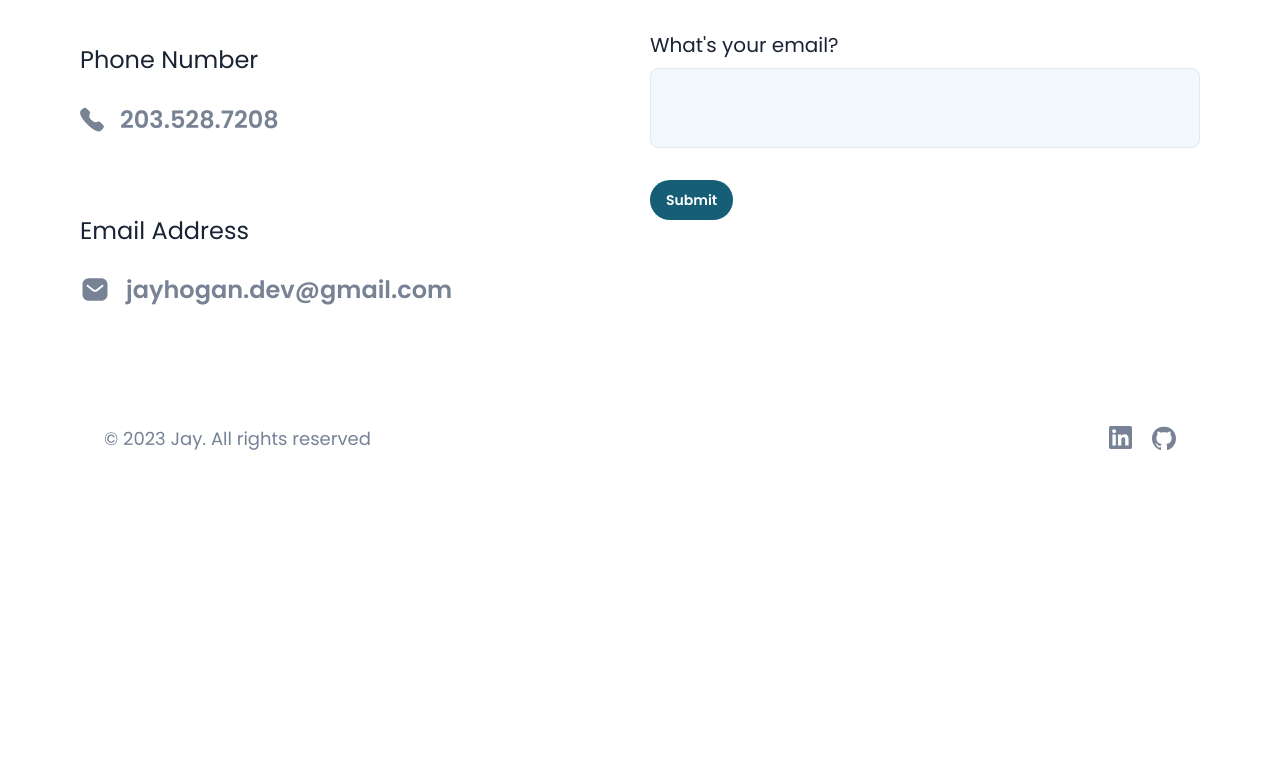
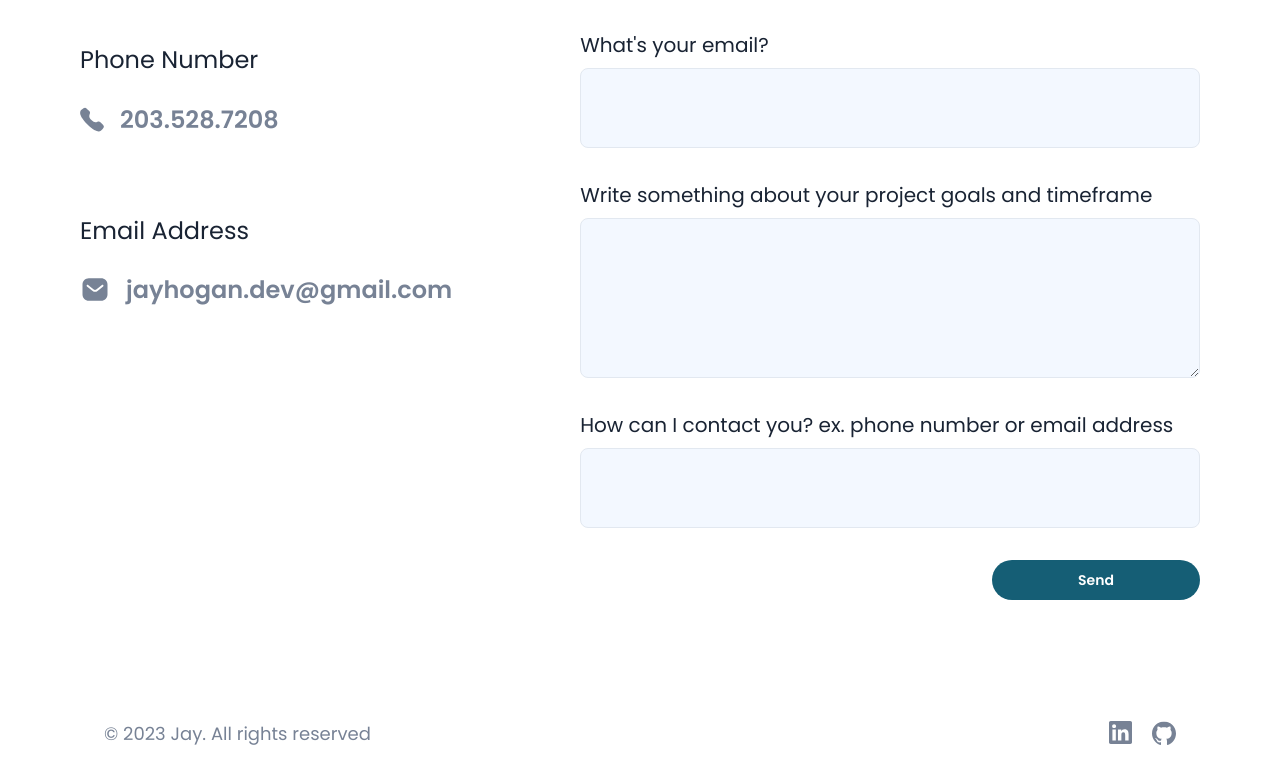
Before and after one commit to jayhogan-dev/portfolio, a Next.js app: page /contact in a window 1280 px wide. Shown: the part 565-1348 px from the top of the page. Before the commit the page ends 1083 px from the top, so only its background shows below. Built offline with nearby package versions, Linux system fonts and the light colour scheme.

Commit message:
textarea added

```diff
--- a/app/contact/page.tsx
+++ b/app/contact/page.tsx
@@ -23,6 +23,7 @@ import {
 } from "@/components/ui/form";
 import { Input } from "@/components/ui/input";
 import { Button } from "@/components/ui/button";
+import { Textarea } from "@/components/ui/textarea";
 
 const formSchema = z.object({
   name: z.string().min(2, {
@@ -30,6 +31,13 @@ const formSchema = z.object({
   }),
   email: z.string().email({
     message: "Must be a valid email address",
+  }),
+  project: z
+    .string()
+    .min(2)
+    .max(500, { message: "No more than 500 characters " }),
+  contact: z.string().min(2, {
+    message: "Name must be at least 2 characters",
   }),
 });
 
@@ -39,13 +47,12 @@ const ContactPage = () => {
     defaultValues: {
       name: "",
       email: "",
+      project: "",
+      contact: "",
     },
   });
 
-  // 2. Define a submit handler.
   function onSubmit(values: z.infer<typeof formSchema>) {
-    // Do something with the form values.
-    // ✅ This will be type-safe and validated.
     console.log(values);
   }
   return (
@@ -62,8 +69,8 @@ const ContactPage = () => {
         </section>
       </DarkContainer>
       <LightContainer>
-        <section className="flex flex-col-reverse py-12 gap-5 md:py-[72px] md:flex-row">
-          <aside className="w-full flex flex-col gap-9 md:gap-20">
+        <section className="flex flex-col-reverse py-12 gap-x-32 gap-y-20 md:py-[72px] md:flex-row">
+          <aside className="w-full md:w-1/3 flex flex-col gap-9 md:gap-20">
             <div className="flex flex-col gap-2 md:gap-7">
               <h2 className="text-paragraph-regular md:text-base-regular text-primary-black-300 dark:text-white">
                 My Socials
@@ -107,7 +114,7 @@ const ContactPage = () => {
               </div>
             </div>
           </aside>
-          <article className="w-full flex flex-col gap-9 md:gap-20">
+          <article className="w-full md:w-2/3 flex flex-col gap-9 md:gap-20">
             <Form {...form}>
               <form
                 onSubmit={form.handleSubmit(onSubmit)}
@@ -149,7 +156,50 @@ const ContactPage = () => {
                     </FormItem>
                   )}
                 />
-                <Button type="submit">Submit</Button>
+                <FormField
+                  control={form.control}
+                  name="project"
+                  render={({ field }) => (
+                    <FormItem>
+                      <FormLabel className="text-body-regular md:text-paragraph-regular text-primary-black-300 dark:text-primary-white-800">
+                        Write something about your project goals and timeframe
+                      </FormLabel>
+                      <FormControl className="bg-primary-white-800 h-24 md:h-40">
+                        <Textarea
+                          {...field}
+                          className="text-body-regular md:text-paragraph-regular rounded-lg"
+                        />
+                      </FormControl>
+                      <FormMessage />
+                    </FormItem>
+                  )}
+                />
+                <FormField
+                  control={form.control}
+                  name="contact"
+                  render={({ field }) => (
+                    <FormItem>
+                      <FormLabel className="text-body-regular md:text-paragraph-regular text-primary-black-300 dark:text-primary-white-800">
+                        How can I contact you? ex. phone number or email address
+                      </FormLabel>
+                      <FormControl className="bg-primary-white-800 h-16 md:h-20">
+                        <Input
+                          {...field}
+                          className="text-body-regular md:text-paragraph-regular rounded-lg"
+                        />
+                      </FormControl>
+                      <FormMessage />
+                    </FormItem>
+                  )}
+                />
+                <div className="flex items-center justify-end">
+                  <Button
+                    type="submit"
+                    className="text-body-bold text-white w-full md:w-52"
+                  >
+                    Send
+                  </Button>
+                </div>
               </form>
             </Form>
           </article>
--- /dev/null
+++ b/components/ui/textarea.tsx
@@ -0,0 +1,24 @@
+import * as React from "react"
+
+import { cn } from "@/lib/utils"
+
+export interface TextareaProps
+  extends React.TextareaHTMLAttributes<HTMLTextAreaElement> {}
+
+const Textarea = React.forwardRef<HTMLTextAreaElement, TextareaProps>(
+  ({ className, ...props }, ref) => {
+    return (
+      <textarea
+        className={cn(
+          "flex min-h-[80px] w-full rounded-md border border-input bg-background px-3 py-2 text-sm ring-offset-background placeholder:text-muted-foreground focus-visible:outline-none focus-visible:ring-2 focus-visible:ring-ring focus-visible:ring-offset-2 disabled:cursor-not-allowed disabled:opacity-50",
+          className
+        )}
+        ref={ref}
+        {...props}
+      />
+    )
+  }
+)
+Textarea.displayName = "Textarea"
+
+export { Textarea }
```
